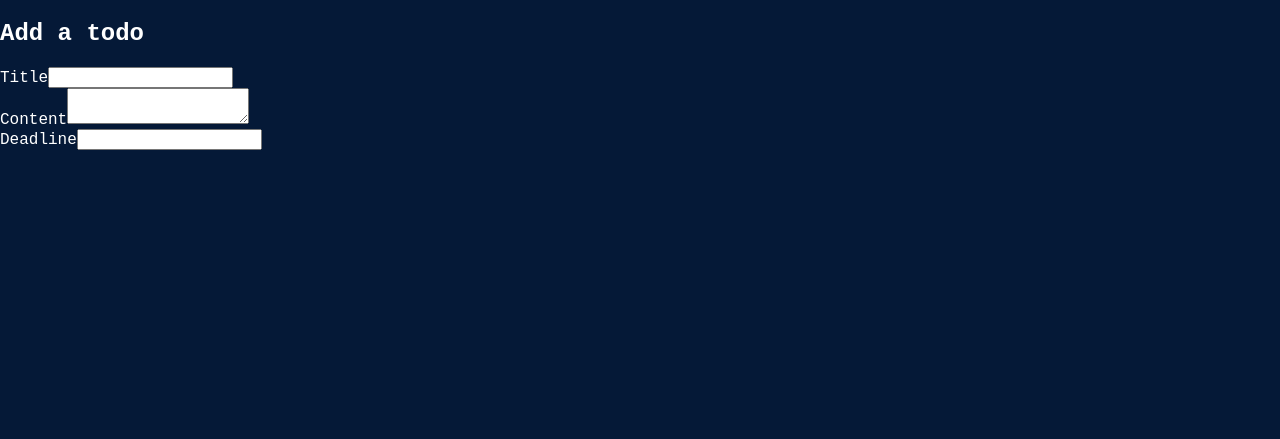
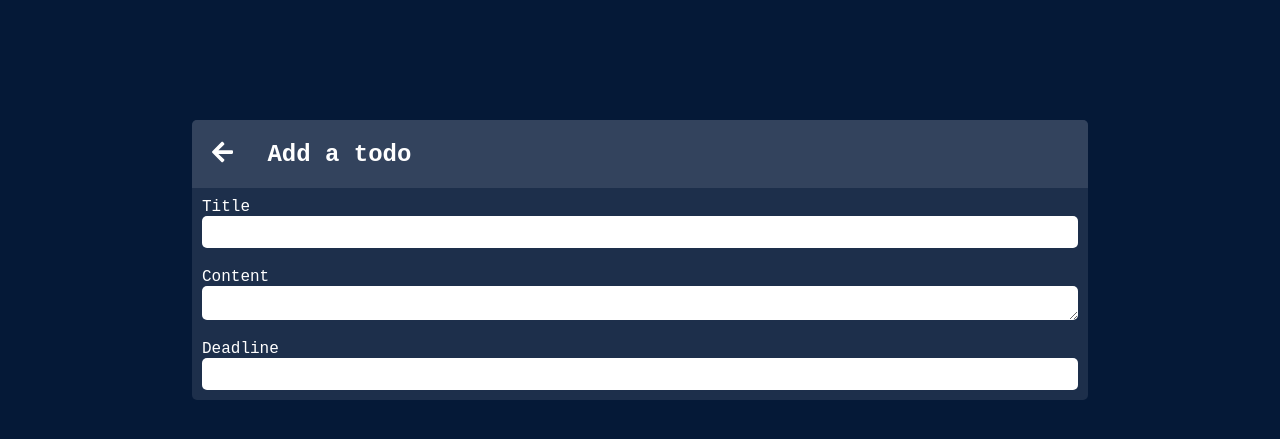
Before and after one commit to Valdorah/todolist, a Symfony app: template templates/todo/add.html.twig in a window 1280 px wide. Shown: the top 439 px of the page. Run offline with Twig, Linux system fonts and the light colour scheme; the template is opened without the code that fills it, so the values that code supplies are empty; form fields are guessed from the names that the template uses; style sheets or scripts are compiled from the project's sources; some libraries are stand-ins or nearby versions.

Commit message:
Upgraded creation's form

```diff
--- a/assets/css/_colors.sass
+++ b/assets/css/_colors.sass
@@ -3,3 +3,5 @@ $colorText: #ffffff
 $primaryColor: #1D2F4B
 $secondColor: #33435D
 $thirdColor: #47556D
+$errorBackground: #FF6666
+$errorBorder: #FF3232
--- /dev/null
+++ b/assets/css/addTodo.sass
@@ -0,0 +1,57 @@
+@import ./_colors
+
+.add-todo
+    display: grid
+    width: 70%
+    margin: 120px auto
+    background-color: $primaryColor
+    border-radius: 5px
+
+    header
+        background-color: $secondColor
+        border-radius: 5px 5px 0px 0px
+
+        h2
+            padding-left: 20px
+
+            a
+                color: $colorText
+                text-decoration: none
+                margin-right: 20px
+
+    form
+        padding: 10px
+        display: grid
+        row-gap: 20px
+
+        .field
+            display: grid
+            grid-template-columns: 1fr
+
+            input, textarea, select
+                min-height: 30px
+                border-radius: 5px
+                border: none
+
+            select
+                width: 70px
+                margin-right: 3px
+
+        .submit
+            width: 100px
+            height: 30px
+            background-color: $secondColor
+            color: $colorText
+            border: none
+            border-radius: 5px
+            cursor: pointer
+        .submit:hover
+            background-color: $thirdColor
+
+        .form-error
+            background-color: $errorBackground
+            border-left: 5px solid $errorBorder
+
+            li
+                list-style-type: none
+                padding: 2px 0
--- a/assets/css/todo.sass
+++ b/assets/css/todo.sass
@@ -8,7 +8,6 @@
     border-radius: 5px
 
     header
-        margin-top: 0
         background-color: $secondColor
         border-radius: 5px 5px 0px 0px
 
--- /dev/null
+++ b/assets/js/addTodo.js
@@ -0,0 +1,2 @@
+import './app'
+import '../css/addTodo.sass'
--- a/src/Entity/Todo.php
+++ b/src/Entity/Todo.php
@@ -4,6 +4,8 @@ namespace App\Entity;
 
 use App\Repository\TodoRepository;
 use Doctrine\ORM\Mapping as ORM;
+
+use Symfony\Component\Validator\Constraints as Assert;
 
 /**
  * @ORM\Entity(repositoryClass=TodoRepository::class)
@@ -19,21 +21,25 @@ class Todo
 
     /**
      * @ORM\Column(type="string", length=255)
+     * @Assert\NotBlank
      */
     private $title;
 
     /**
      * @ORM\Column(type="text")
+     * @Assert\NotBlank
      */
     private $content;
 
     /**
      * @ORM\Column(type="datetime")
+     * @Assert\Type("\DateTime")
      */
     private $createdAt;
 
     /**
      * @ORM\Column(type="datetime", nullable=true)
+     * @Assert\Type("\DateTime")
      */
     private $deadline;
 
--- a/templates/todo/add.html.twig
+++ b/templates/todo/add.html.twig
@@ -5,27 +5,43 @@
 {% endblock %}
 
 {% block stylesheets %}
-	{{ encore_entry_link_tags('todo') }}
+	{{ encore_entry_link_tags('addTodo') }}
 {% endblock %}
 
 {% block body %}
-	<div>
-		<h2>Add a todo</h2>
+	<div class="add-todo">
+		<header>
+            <h2><a href="{{ path('home') }}"><i class="fas fa-arrow-left"></i></a> Add a todo</h2>
+        </header>
 
 		{{ form_start(form) }}
-		<div class="my-custom-class-for-errors">
-			{{ form_errors(form) }}
+		<div>
+            <div class="field">
+			    {{ form_label(form.title) }}
+			    {{ form_widget(form.title) }}
+            </div>
+            <div class="form-error">
+				{{ form_errors(form.title) }}
+			</div>
 		</div>
 
-		<div class="row">
-			<div class="col">
-				{{ form_row(form.title) }}
+		<div>
+            <div class="field">
+			    {{ form_label(form.content) }}
+			    {{ form_widget(form.content) }}
+            </div>
+            <div class="form-error">
+				{{ form_errors(form.content) }}
 			</div>
-            <div class="col">
-				{{ form_row(form.content) }}
-			</div>
-            <div class="col">
-				{{ form_row(form.deadline) }}
+		</div>
+
+		<div>
+            <div class="field">
+			    {{ form_label(form.deadline) }}
+			    {{ form_widget(form.deadline) }}
+            </div>
+            <div class="form-error">
+				{{ form_errors(form.deadline) }}
 			</div>
 		</div>
 		{{ form_end(form) }}
@@ -34,5 +50,5 @@
 {% endblock %}
 
 {% block javascripts %}
-	{{ encore_entry_script_tags('todo') }}
+	{{ encore_entry_script_tags('addTodo') }}
 {% endblock %}
--- a/templates/todo/index.html.twig
+++ b/templates/todo/index.html.twig
@@ -11,7 +11,7 @@
 {% block body %}
 	<div class="todo">
 		<header>
-			<h2><a href="/"><i class="fas fa-arrow-left"></i></a> {{todo.title}}</h2>
+			<h2><a href="{{ path('home') }}"><i class="fas fa-arrow-left"></i></a> {{todo.title}}</h2>
 		</header>
 
 		<section>
--- a/webpack.config.js
+++ b/webpack.config.js
@@ -26,6 +26,7 @@ Encore
     .addEntry('app', './assets/js/app.js')
     .addEntry('home', './assets/js/home.js')
     .addEntry('todo', './assets/js/todo.js')
+    .addEntry('addTodo', './assets/js/addTodo.js')
     //.addEntry('page1', './assets/js/page1.js')
     //.addEntry('page2', './assets/js/page2.js')
 
```
Also changed, not shown: src/Form/TodoType.php (+8 -3 lines).
